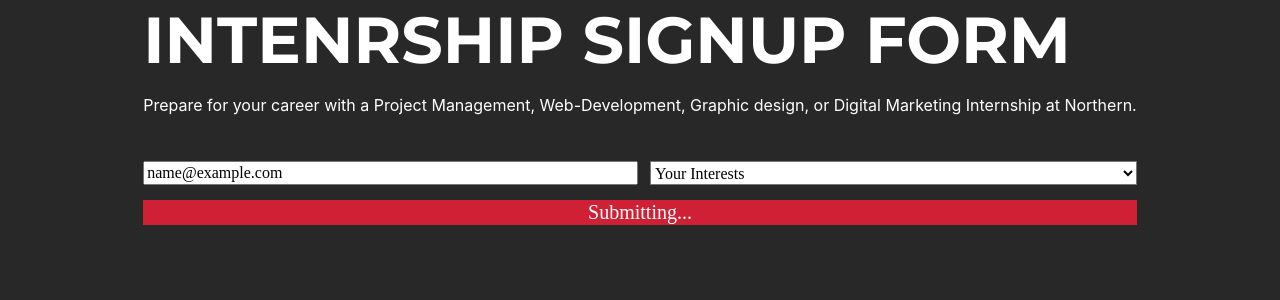
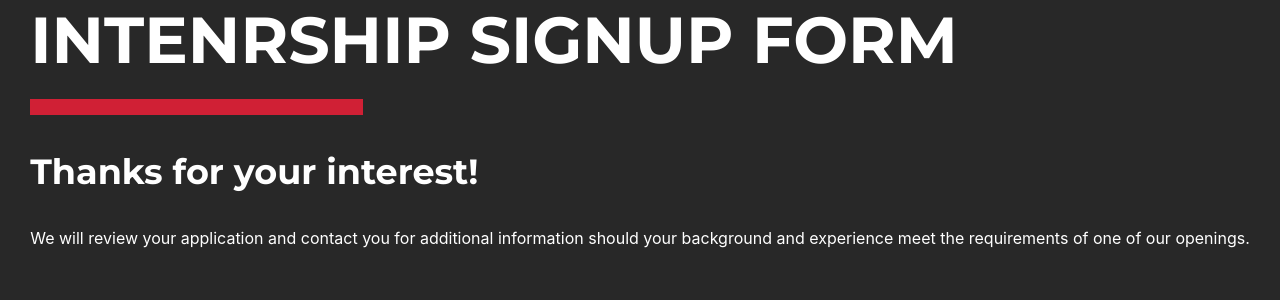
Before and after one commit to mBarlescu/NorthernFrontendChallenge-, a React (Create React App) app: page / in a window 1280 px wide. Both pictures are taken after typing "name@example.com" into the empty fields and a click on the button "Sign Up Now". Shown: the top 300 px of the page. Built offline with nearby package versions, Linux system fonts and the light colour scheme.

Commit message:
complete

```diff
--- a/src/App.css
+++ b/src/App.css
@@ -9,6 +9,7 @@ header {
   font-family: 'Montserrat', sans-serif;
   font-size: 65px;
   font-weight: 700;
+  margin-bottom: 20px;
 }
 
 input {
@@ -29,6 +30,7 @@ button {
   display: block;
   width: 100%;
   border: none;
+  height: 41px;
 }
 
 body {
@@ -59,6 +61,7 @@ form{
 
 #email{
   width: 49%;
+  height: 35px;
 }
 
 #interests{
@@ -77,18 +80,33 @@ form{
 #hidden{
   font-family: 'Merriweather';
   font-size: 12px;
-  margin-bottom: 5px;
+  margin-bottom: 10px;
   width: 49%;
   display: flex;
   justify-content: flex-end;
-  height: 25px;
+  height: 15px;
 }
 
 #redLine{
+  width: 26%;
   background-color: #D02035;
+  height: 100%;
+  padding: 8px;
+  margin-top: 20px;
+  margin-bottom: 20px;
 }
 
 .borderError{
   border-width: thin;
   border: red;
 }
+
+.thanks{
+  font-family: 'Montserrat';
+  font-weight: 700;
+  font-size: 35px;
+}
+
+#prepare{
+  margin-bottom: 0
+}
--- a/src/App.js
+++ b/src/App.js
@@ -1,55 +1,81 @@
 import React, { Component } from 'react';
-import logo from './logo.svg';
 import './App.css';
 
 class App extends Component {
+
+
 
   submit(event){
     event.preventDefault();
     const email = document.getElementById('email').value;
     const re = /\S+@\S+\.\S+/;
     if (re.test(email)){
-      console.log('success');
+      console.log('email:', document.getElementById('email').value);
+      console.log('interests:', document.getElementById('interests').options[document.getElementById('interests').options.selectedIndex].text);
       document.getElementById('error').hidden = true;
       document.getElementById('button').innerHTML = 'Submitting...';
+      setInterval(function(){
+        document.getElementById('signup').hidden = true;
+        document.getElementById('thankYou').hidden = false;
+        }, 2000);
     } else {
       console.log('fail');
       document.getElementById('error').hidden = false;
       document.getElementById('email').style.border = '1px solid #D02035';
     }
   }
+
+
+  componentDidMount(){
+    document.getElementById('signup').hidden = false;
+  }
+
   render() {
     return (
-      <div className="App">
+      <div>
+      <div id='thankYou' hidden>
+        <header>
+          INTENRSHIP SIGNUP FORM
+        </header>
+        <div id='redLine'>
+        </div>
+        <div>
+          <p className='thanks'>Thanks for your interest!</p>
+          <p>We will review your application and contact you for additional information should your background and experience meet the requirements of one of our openings.</p>
+        </div>
+      </div>
+      <div id='signup' hidden>
         <header>
           INTENRSHIP SIGNUP FORM
 
-          <div id='redLine'>
-          </div>
+
         </header>
-
+        <div id='redLine'>
+        </div>
         <div>
-          <p>Prepare for your career with a Project Management, Web-Development, Graphic design, or Digital Marketing Internship at Northern.</p>
+          <p id='prepare'>Prepare for your career with a Project Management, Web-Development, Graphic design, or Digital Marketing Internship at Northern.</p>
           <form onSubmit={this.submit}>
-            <div class='innerForm'>
+            <div className='innerForm'>
               <div id='hidden'>
                 <p id='error' hidden>Please enter a valid email address.</p>
               </div>
-              <div class='inputs'>
+              <div className='inputs'>
                 <input type='text' id='email' ref='email' placeholder='Your Email Address' />
                 <select name='interests' id='interests'>
 
                   <option id='disabledOption' value="" selected disabled hidden>Your Interests</option>
                   <option value='Development'>Development</option>
+                  <option value='Music'>Music</option>
                 </select>
               </div>
-              <div class='button'>
+              <div className='button'>
                 <button id='button'>Sign Up Now</button>
               </div>
             </div>
           </form>
         </div>
       </div>
+      </div>
     );
   }
 }
```
